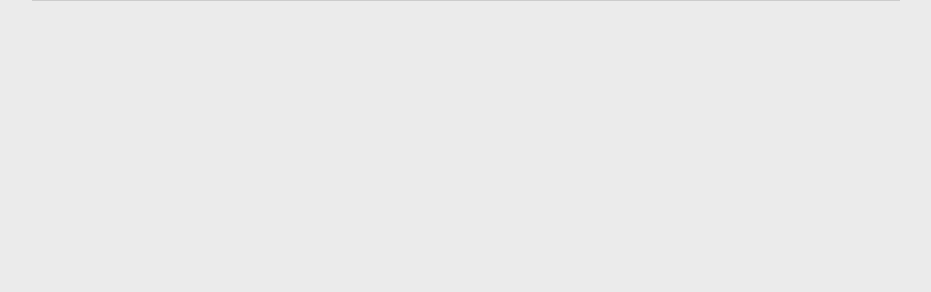
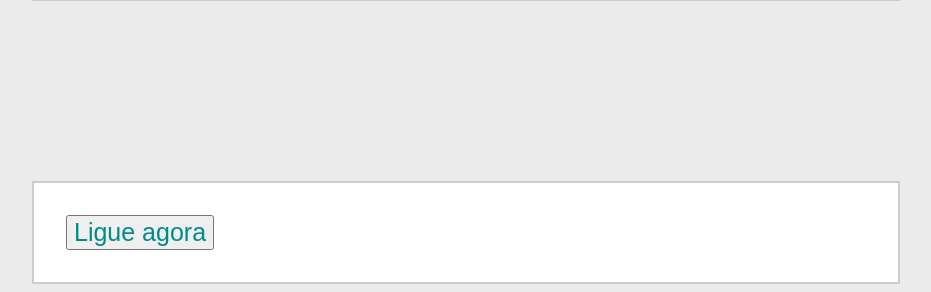
Before and after one commit to Daniel-Otaviano/NIXIS, a PHP site: page /HTML/principal.html in a window 1280 px wide. Shown: the part 1343-1635 px from the top of the page, without its empty margins (174-1105 px from the left). Before the commit the page ends 1344 px from the top, so only its background shows below. Run offline with PHP 8.4, Linux system fonts and the light colour scheme.

Commit message:
alterando principal.html

```diff
--- a/CSS/principal.css
+++ b/CSS/principal.css
@@ -47,6 +47,10 @@ iframe{
     text-align: center
 }
 
+#contatos{
+    border-color: pink;
+}
+
 fieldset{
     margin: 0 auto;
     width: 800px;
--- a/HTML/principal.html
+++ b/HTML/principal.html
@@ -15,6 +15,8 @@
      <li><a href = "#maps">Localização</a></li>
      <li class = "ocultar">abc</li>
      <li><a href = "../HTML/fornecedor.html">Cadastrar Fornecedor</a><li>
+     <li class = "ocultar">abc</li>
+     <li><a href = "#contatos">Contatos</a><li>
     </ul>
     <hr/>
     <div class = "ocultar">
@@ -51,6 +53,24 @@
             <iframe src="https://www.google.com/maps/embed?pb=!1m18!1m12!1m3!1d117116.74337376034!2d-46.40393782794473!3d-23.46413516368632!2m3!1f0!2f0!3f0!3m2!1i1024!2i768!4f13.1!3m3!1m2!1s0x94ce7c928fd7510d%3A0x45e2e8f415e0b432!2sItaquaquecetuba%20-%20SP!5e0!3m2!1spt-BR!2sbr!4v1567623747737!5m2!1spt-BR!2sbr" width="600" height="450" frameborder="0" style="border:0;" allowfullscreen=""></iframe>
          </div>
     </fieldset>
+      <div class = "ocultar">
+    <br>
+    <br>
+    <br>
+    <br>
+    <br>
+    <br>
+    <br>
+    <br>
+    <br>
+    <br>
+    </div>
+    <fieldset>
+         <div id = "contatos">
+         <button><a href = "https://api.whatsapp.com/send?phone=5511975591454" target = "_blank">Ligue agora</a></button>
+
+         </div>
+    </fieldset>
 
 
   </body>
```
